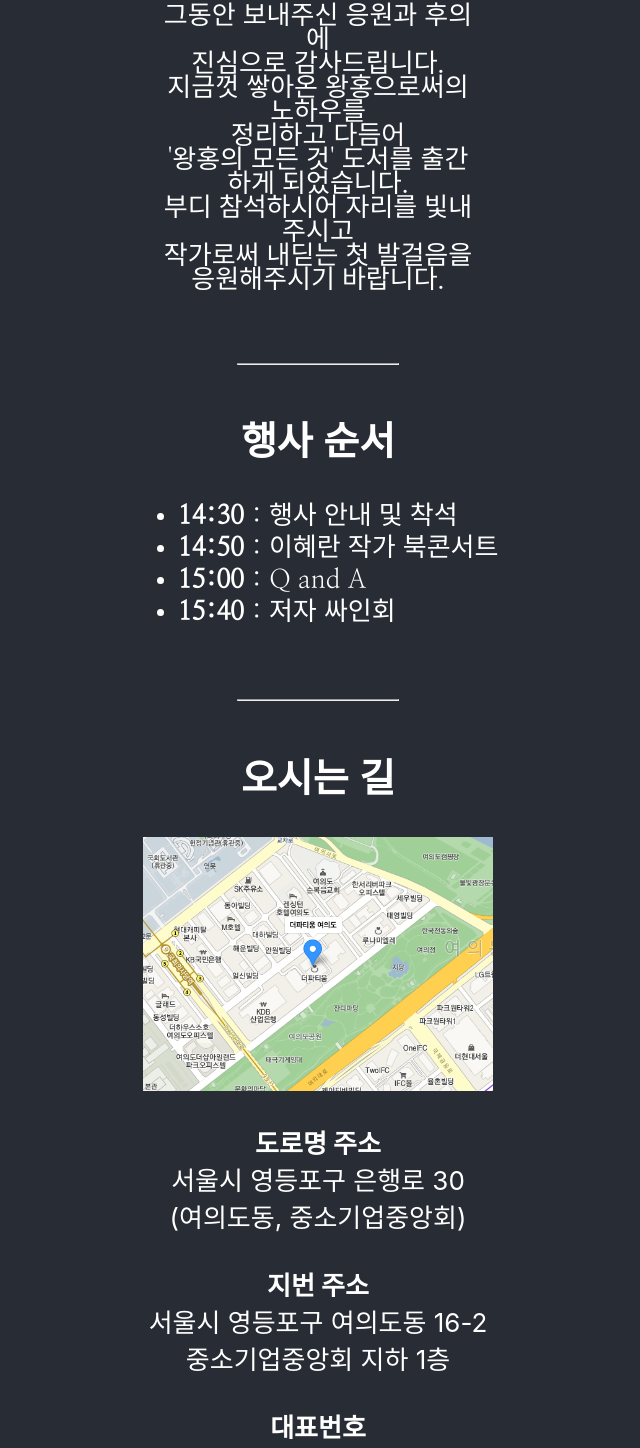
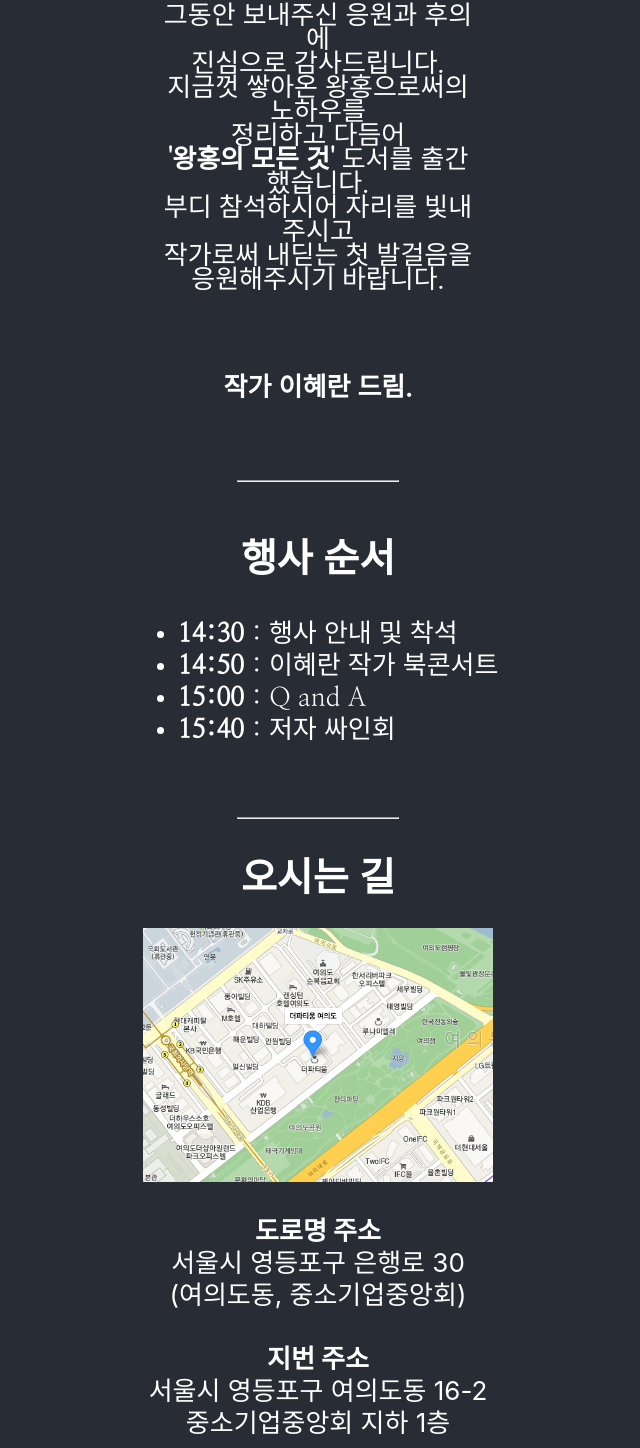
Before and after one commit to kapable/everything, a React (Create React App) app: page / in a window 1280 px wide. Shown: the part 385-1833 px from the top of the page, without its empty margins (322-962 px from the left). Built offline with nearby package versions, Linux system fonts and the light colour scheme.

Commit message:
set meta tag

```diff
--- a/public/index.html
+++ b/public/index.html
@@ -7,8 +7,9 @@
     <meta name="theme-color" content="#000000" />
     <meta
       name="description"
-      content="Web site created using create-react-app"
+      content="이혜란 작가 출간 기념 북콘서트"
     />
+    <meta property="image" content="%PUBLIC_URL%/square.jpg" />
     <link rel="apple-touch-icon" href="%PUBLIC_URL%/logo192.png" />
     <!--
       manifest.json provides metadata used when your web app is installed on a
@@ -24,7 +25,7 @@
       work correctly both with client-side routing and a non-root public URL.
       Learn how to configure a non-root public URL by running `npm run build`.
     -->
-    <title>React App</title>
+    <title>왕홍의 모든 것 - 출간 기념회</title>
   </head>
   <body>
     <noscript>You need to enable JavaScript to run this app.</noscript>
--- a/src/App.css
+++ b/src/App.css
@@ -44,6 +44,10 @@
   margin-bottom: 2rem;
 }
 
+.map {
+  line-height: 2rem;
+}
+
 .map h2 {
   font-family: "Nanum Myeongjo", serif;
 }
--- a/src/App.js
+++ b/src/App.js
@@ -17,7 +17,7 @@ function App() {
           <br/>
           정리하고 다듬어
           <br/>
-          '왕홍의 모든 것' 도서를 출간하게 되었습니다.
+          <strong>'왕홍의 모든 것'</strong> 도서를 출간했습니다.
           <br/>
           부디 참석하시어 자리를 빛내 주시고
           <br/>
@@ -25,6 +25,8 @@ function App() {
           <br/>
           응원해주시기 바랍니다.
           </p>
+          <br/>
+          <h4>작가 이혜란 드림.</h4>
         </div>
         <hr className="line"/>
         <div className="schedule">
@@ -43,7 +45,7 @@ function App() {
           <p>
             <strong>도로명 주소</strong><br/>서울시 영등포구 은행로 30<br/>(여의도동, 중소기업중앙회)<br/><br/>
             <strong>지번 주소</strong><br/>서울시 영등포구 여의도동 16-2<br/>중소기업중앙회 지하 1층<br/><br/>
-            <strong>대표번호</strong><br/>02-784-0000
+            <strong>문의 대표번호</strong><br/>02-784-0000
           </p>
         </div>
         <hr className="line"/>
```
Also changed, not shown: public/square.jpg (renamed from src/images/square.jpg), 1 other file (tests, documents, lock files or other folders).
